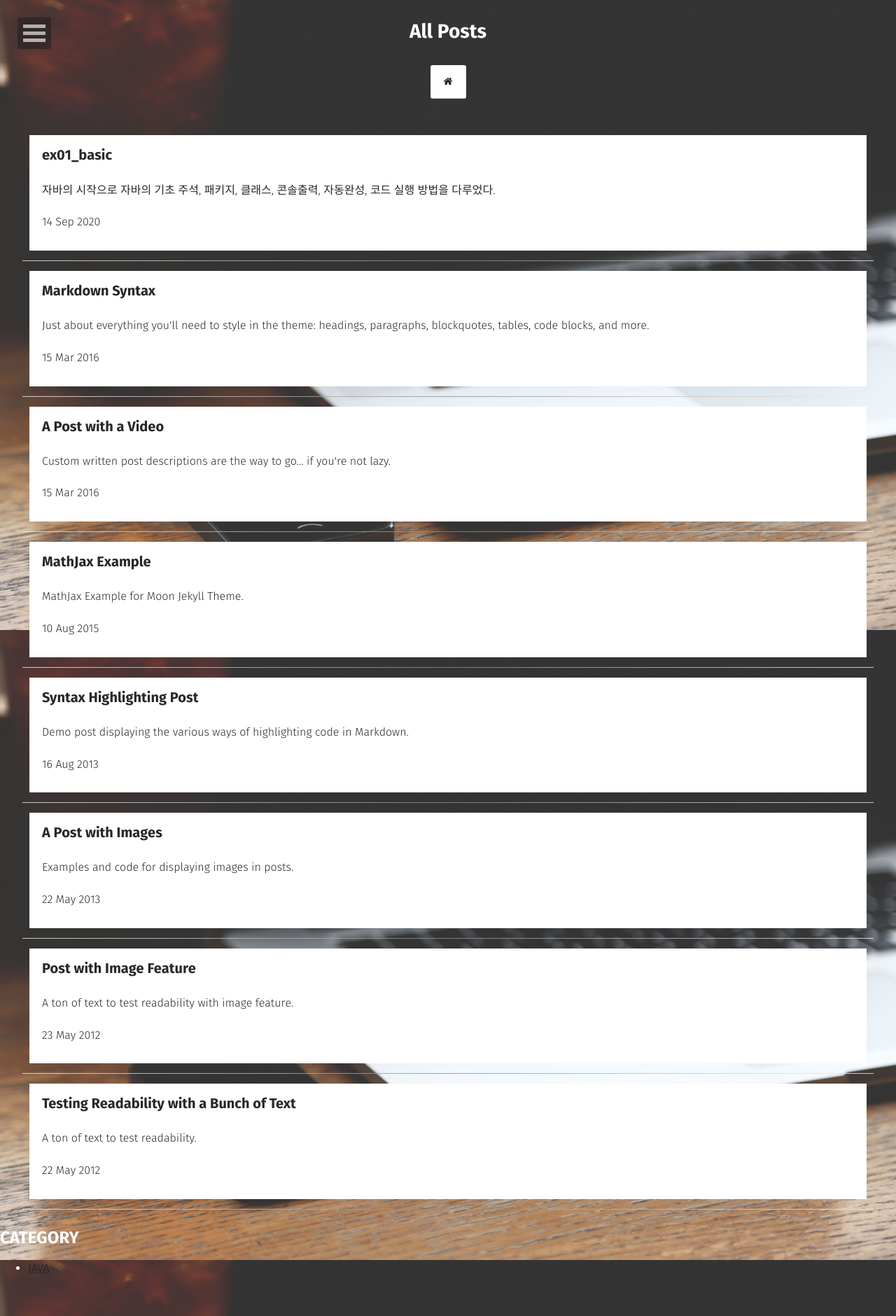
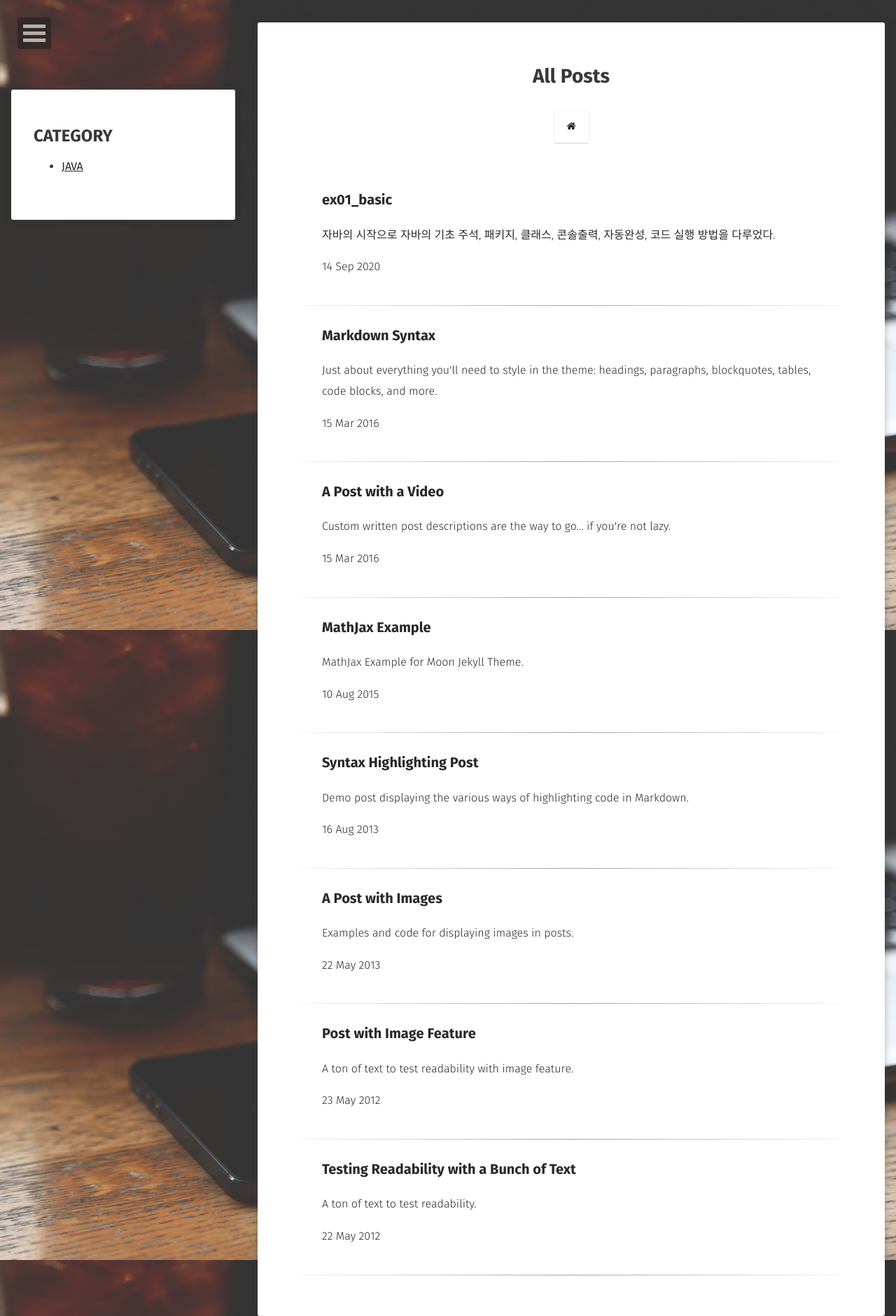
Before and after one commit to sum529-create/sum529-create.github.io, a Jekyll site: the page built from posts/index.md, in a window 1280 px wide. Shown: the whole page at 70% size. Built offline with Jekyll 4.4.1, drawn with Linux system fonts in a browser that asks for light colours; some web fonts are replaced.

Commit message:
Update site.scss

```diff
--- a/_sass/site.scss
+++ b/_sass/site.scss
@@ -101,8 +101,8 @@ body {
 	}
 }
 .wrapper {
-	width: 75%;
-	max-width: 850px;
+	width: 85%;
+	//max-width: 850px;
 	margin: 4rem auto;
 	background: $white;
 	color: $color_tuatara;
@@ -116,9 +116,48 @@ body {
 	    box-shadow: none;
 	}
 }
+
+/**********************/
+.post_wrapper{
+    float: right;
+    width: 70%;
+    margin: 2rem 1rem;
+    position: relative;
+	background: $white;
+	color: $color_tuatara;
+	padding: 2em;
+	border-radius: 3px;
+	box-shadow: 0 0 10px 0 rgba($color_shark,0.3);
+	@include transition(.5s);
+	@media #{$small} {
+		width: 90%;
+		padding: 2em 0;
+	    box-shadow: none;
+	}
+}
+
+.category_box {
+    position: fixed;
+    top: 8rem;
+    left: 1rem;
+    width: 25%;
+	background: $white;
+	color: $color_tuatara;
+	padding: 2em;
+	border-radius: 3px;
+	box-shadow: 0 0 10px 0 rgba($color_shark,0.3);
+
+    @media #{$small} {
+		visibility: hidden;
+	}
+}
+
+/**********************/
+
+
 #disqus_thread {
-	width: 75%;
-	max-width: 850px;
+	width: 85%;
+	//max-width: 850px;
 	margin: -3rem auto 4rem;
 	background: $white;
 	color: $color_tuatara;
```
